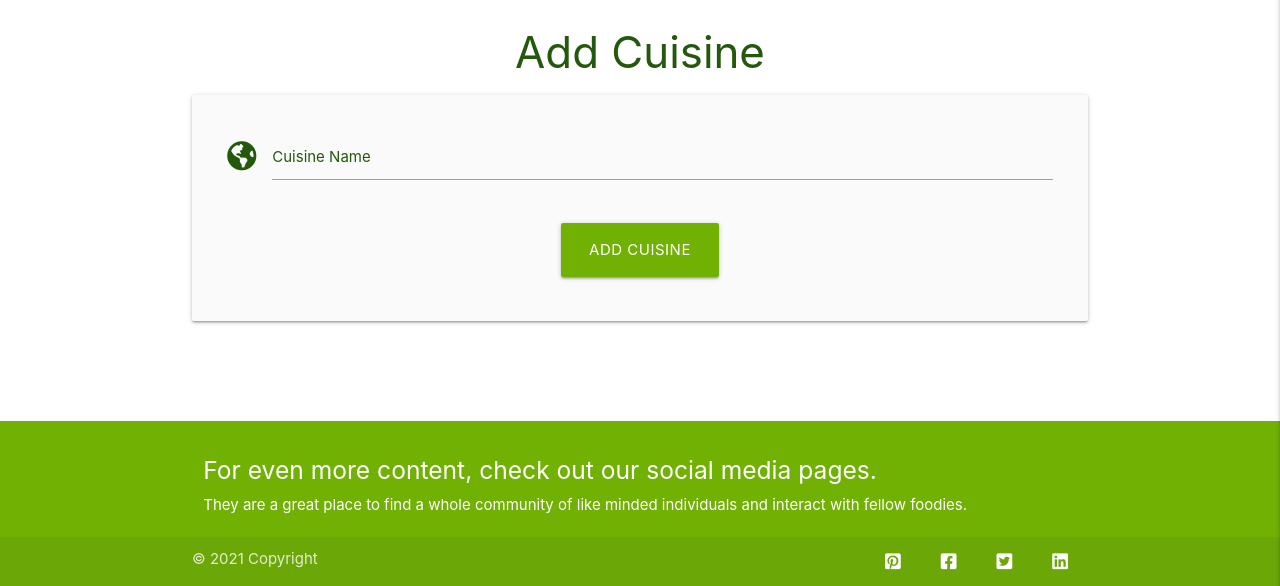
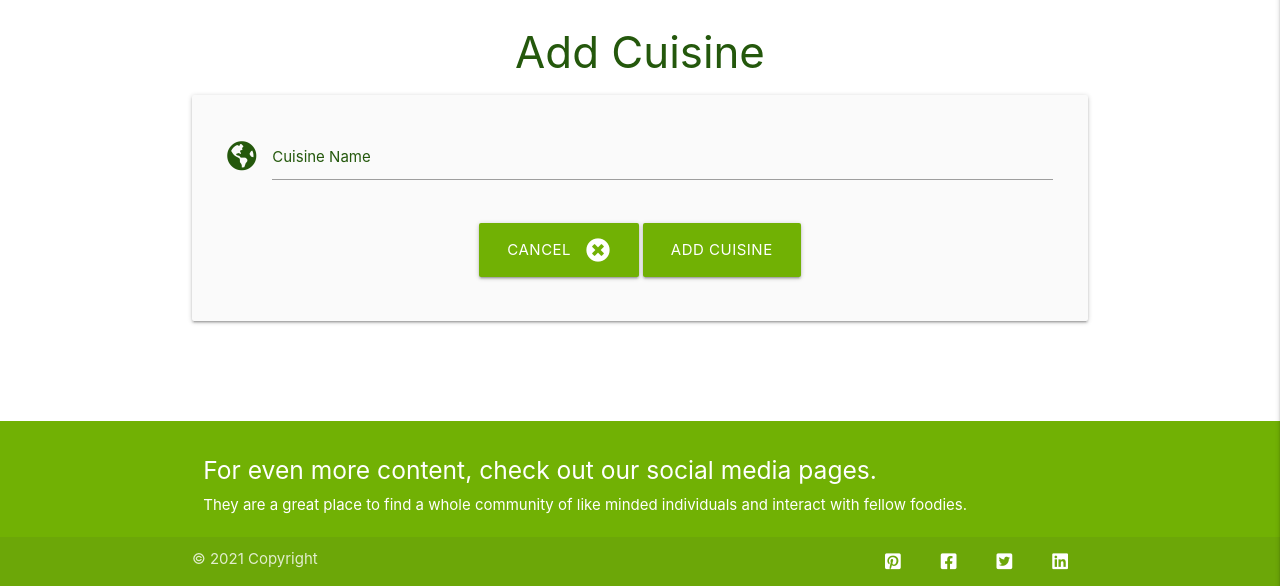
Before and after one commit to DominicSpears/milestoneproject3-soulfood, a Flask app: page /add_cuisine in a window 1280 px wide. Shown: the part 64-650 px from the top of the page. Run offline with Flask 2, Linux system fonts and the light colour scheme; some libraries are stand-ins or nearby versions.

Commit message:
Add cancel buttons to add_cookware, add_cuisine and add_recipe

```diff
--- a/templates/add_cookware.html
+++ b/templates/add_cookware.html
@@ -42,6 +42,9 @@
         <!-----------------------------Submit button-->
         <div class="row">
             <div class="col s12 center-align">
+                <a href="{{ url_for('get_cookware') }}" class="edit-cookware-btn btn-large text-shaddow">
+                    Cancel <i class="fas fa-times-circle right"></i>
+                </a>
                 <a class="modal-trigger add-recipe-btn btn-large waves-effect waves-light" href="#modal1">Add Cookware Item</a>
             </div>
         </div>
--- a/templates/add_cuisine.html
+++ b/templates/add_cuisine.html
@@ -17,10 +17,10 @@
             <!-- submit button -->
             <div class="row">
                 <div class="col s12 center-align">
-                     <a class="modal-trigger add-cuisine-btn btn-large waves-effect waves-light" href="#modal1">Add cuisine</a>
-                    <!-- <button type="submit" class="add-cuisine-btn btn-large text-shadow">
-                        Add Cuisine <i class="fas fa-plus-square right"></i>
-                    </button> -->
+                    <a href="{{ url_for('get_cuisines') }}" class="edit-cookware-btn btn-large text-shaddow">
+                    Cancel <i class="fas fa-times-circle right"></i>
+                </a>
+                    <a class="modal-trigger add-cuisine-btn btn-large waves-effect waves-light" href="#modal1">Add cuisine</a>
                 </div>
             </div>
             <!-----------------------------Modal body-->
--- a/templates/add_recipe.html
+++ b/templates/add_recipe.html
@@ -162,6 +162,9 @@
         <!-----------------------------Submit button and confirmation modal-->
         <div class="row">
             <div class="col s12 center-align">
+                <a href="{{ url_for('get_recipes') }}" class="edit-cookware-btn btn-large text-shaddow">
+                    Cancel <i class="fas fa-times-circle right"></i>
+                </a>
                 <a class="modal-trigger add-recipe-btn btn-large waves-effect waves-light" href="#modal1">Add recipe</a>
                 <!-- <button type="submit" class="add-recipe-btn btn-large text-shaddow">
                     Add Recipe <i class="fas fa-plus-square right"></i>
```
